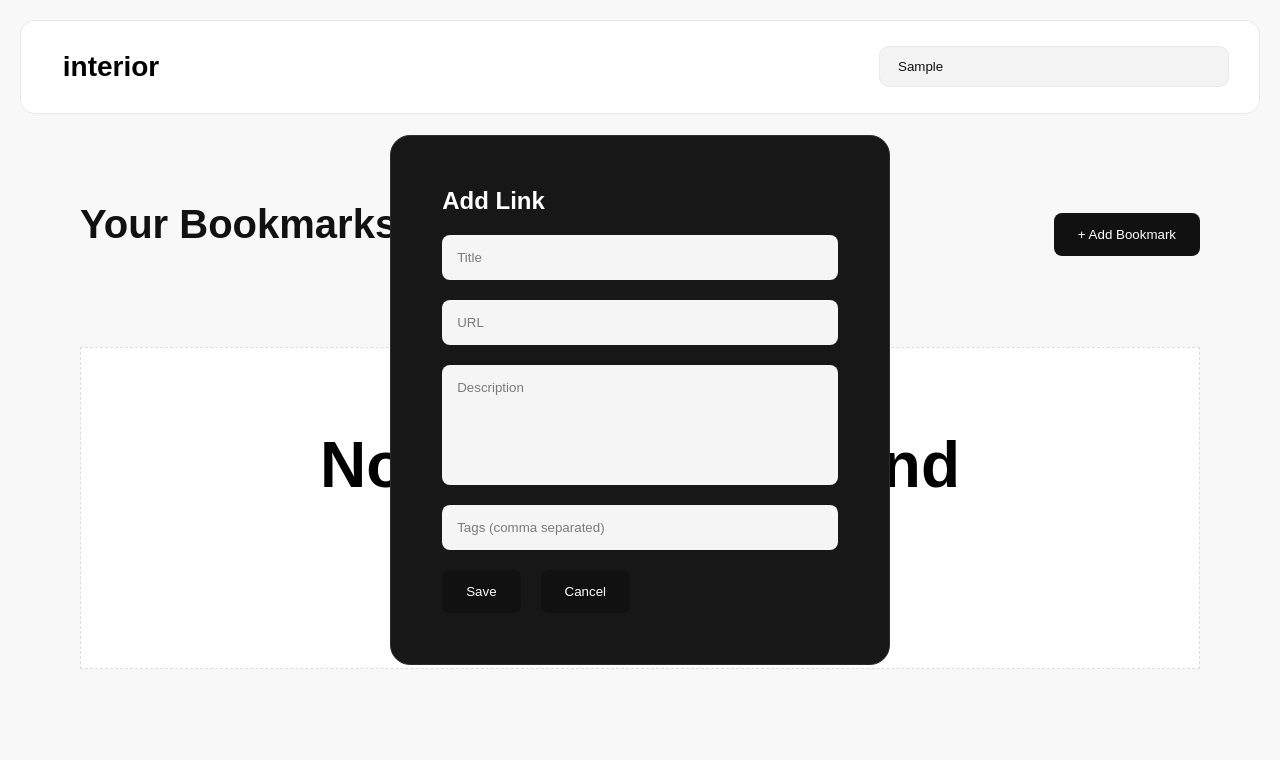
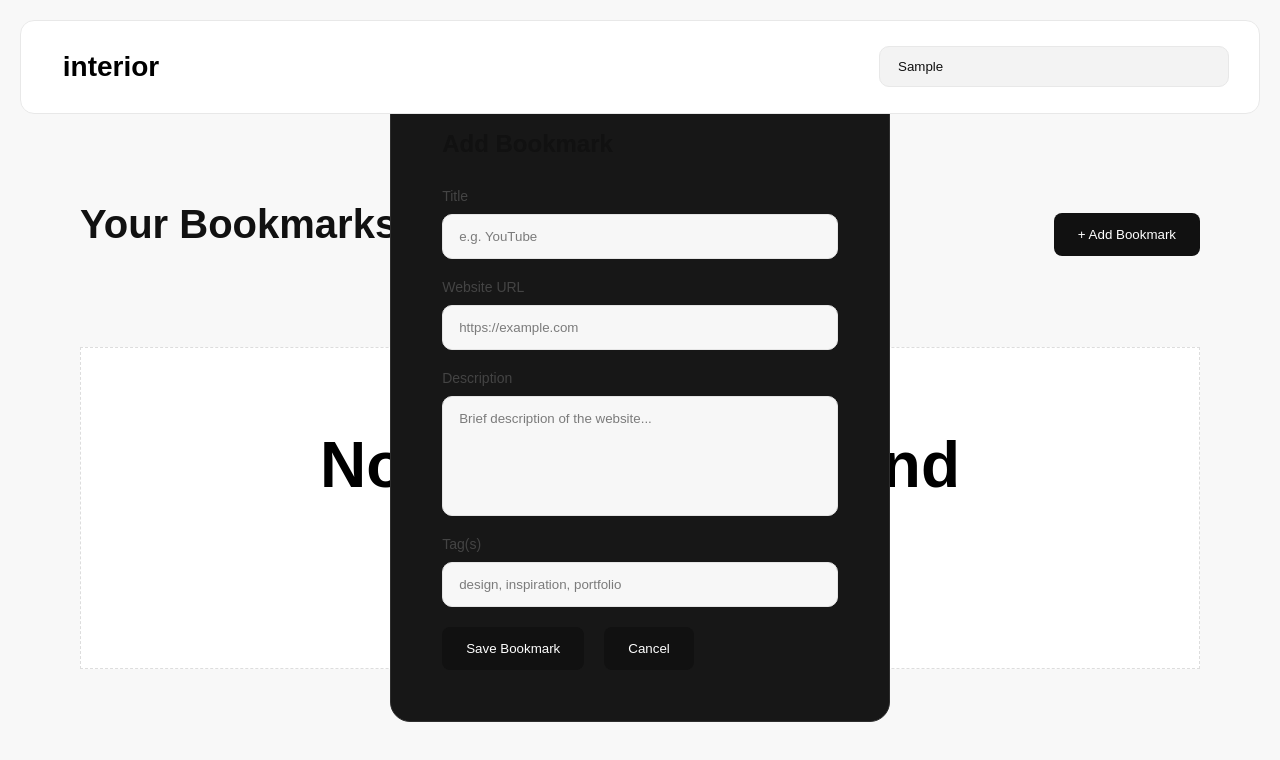
Before and after one commit to Lutricia-The-Coder/InteriorDesigns, a React (Vite) app: page / in a window 1280 px wide. Both pictures are taken after typing "Sample" into the empty fields and a click on the button "+ Add Bookmark". Shown: the top 760 px of the page. Built offline with nearby package versions, Linux system fonts and the light colour scheme.

Commit message:
add confirmation action to buttons

```diff
--- a/src/App.tsx
+++ b/src/App.tsx
@@ -5,6 +5,7 @@ import LinkList from "./components/LinkList";
 import useLocalStorage from "./hooks/useLocalStorage";
 import type { LinkItem } from "./types";
 import "./index.css";
+import Confirmation from "./components/Confirmation";
 
 function App() {
 
@@ -13,8 +14,25 @@ function App() {
   const [showForm, setShowForm] = useState(false);
   const [search, setSearch] = useState("");
 
+  //adding confirmation to the buttons
+  const [confirmation, setConfirmation] = useState<{
+  message: string;
+  type: "success" | "error";
+} | null>(null);
+
+const showConfirmation = (
+  message: string,
+  type: "success" | "error"
+) => {
+  setConfirmation({ message, type });
+
+  setTimeout(() => {
+    setConfirmation(null);
+  }, 3000);
+};
+
   const saveLink = (link: LinkItem) => {
-
+   showConfirmation("Bookmark saved successfully!", "success");
     const duplicate = links.find(
       (item) =>
         item.url.toLowerCase() === link.url.toLowerCase() &&
@@ -22,11 +40,12 @@ function App() {
     );
 
     if (duplicate) {
-      alert("This URL already exists.");
+     showConfirmation("Bookmark already exists.", "error");
       return;
     }
 
     if (editing) {
+      showConfirmation("Bookmark updated successfully!", "success");
       setLinks(
         links.map((item) =>
           item.id === editing.id ? link : item
@@ -43,6 +62,7 @@ function App() {
   const deleteLink = (id: string) => {
     if (window.confirm("Delete bookmark?")) {
       setLinks(links.filter((item) => item.id !== id));
+      showConfirmation("Bookmark deleted.", "success");
     }
   };
 
@@ -88,6 +108,13 @@ function App() {
           }}
         />
       )}
+
+      {confirmation && (
+  <Confirmation
+    message={confirmation.message}
+    type={confirmation.type}
+  />
+)}
     </>
   );
 }
--- /dev/null
+++ b/src/components/Confirmation.tsx
@@ -0,0 +1,12 @@
+type Props = {
+  message: string;
+  type: "success" | "error";
+};
+
+export default function Confirmation({ message, type }: Props) {
+  return (
+    <div className={`confirmation ${type}`}>
+      {message}
+    </div>
+  );
+}
--- a/src/components/LinkCard.tsx
+++ b/src/components/LinkCard.tsx
@@ -20,7 +20,7 @@ export default function LinkCard({
 }: Props) {
   return (
     <div className="card">
-
+       <p>Title</p>
       <h2>{link.title}</h2>
 
       <a
@@ -30,9 +30,10 @@ export default function LinkCard({
       >
         {link.url}
       </a>
-
+      <p>Description</p>
       <p>{link.description}</p>
 
+       <p>Tag</p>
       <div className="tags">
         {link.tags.map((tag) => (
           <span key={tag}>{tag}</span>
--- a/src/components/LinkForm.tsx
+++ b/src/components/LinkForm.tsx
@@ -58,50 +58,54 @@ export default function LinkForm({
     <div className="modal">
 
      <form className="glass" onSubmit={submit}>
+  <h2>{editing ? "Edit Bookmark" : "Add Bookmark"}</h2>
 
-        <h2>
-          {editing ? "Edit Link" : "Add Link"}
-        </h2>
-
+  <label htmlFor="title">Title</label>
   <input
-          placeholder="Title"
+    id="title"
+    type="text"
+    placeholder="e.g. YouTube"
     value={title}
     onChange={(e) => setTitle(e.target.value)}
+    required
   />
 
+  <label htmlFor="url">Website URL</label>
   <input
-          placeholder="URL"
+    id="url"
+    type="url"
+    placeholder="https://example.com"
     value={url}
     onChange={(e) => setUrl(e.target.value)}
+    required
   />
 
+  <label htmlFor="description">Description</label>
   <textarea
-          placeholder="Description"
+    id="description"
+    placeholder="Brief description of the website..."
     value={description}
     onChange={(e) => setDescription(e.target.value)}
   />
 
+  <label htmlFor="tags">Tag(s)</label>
   <input
-          placeholder="Tags (comma separated)"
+    id="tags"
+    type="text"
+    placeholder="design, inspiration, portfolio"
     value={tags}
     onChange={(e) => setTags(e.target.value)}
   />
 
   <div className="buttons">
-
     <button type="submit">
-            Save
+      {editing ? "Update Bookmark" : "Save Bookmark"}
     </button>
 
-          <button
-            type="button"
-            onClick={close}
-          >
+    <button type="button" onClick={close}>
       Cancel
     </button>
-
   </div>
-
 </form>
 
     </div>
--- a/src/index.css
+++ b/src/index.css
@@ -187,14 +187,12 @@ padding: 4%;
 
 .glass input,
 .glass textarea{
-     background:#F5F5F5;
-
+   width:100%;
+    padding:14px 16px;
+    border:1px solid #E5E5E5;
+    border-radius:10px;
+    background:#F7F7F7;
     color:#111;
-
-    border:1px solid #E8E8E8;
-padding:15px;
-border:none;
-border-radius:8px;
 outline:none;
 }
 .glass input::placeholder,
@@ -209,7 +207,23 @@ height:120px;
 resize:none;
 
 }
+.glass label{
+    font-size:14px;
+    font-weight:500;
+    color:#444;
+    margin-bottom:-10px;
+}
+.glass input:focus,
+.glass textarea:focus{
+    outline:none;
+    border-color:#111;
+    background:white;
+}
 
+.glass h2{
+    margin-bottom:10px;
+    color:#111;
+}
 .buttons{
 
 display:flex;
@@ -409,7 +423,43 @@ border-radius:50px;
     cursor: pointer;
     font-size: 18px;
 }
+/*confirmation button*/
+.confirmation{
+    position:fixed;
+    top:100px;
+    right:30px;
 
+    padding:16px 22px;
+
+    border-radius:12px;
+
+    background:#111;
+    color:white;
+
+    box-shadow:0 10px 30px rgba(0,0,0,.15);
+
+    z-index:2000;
+
+    animation:slideIn .3s ease;
+}
+.confirmation.success{
+    border-left:5px solid #4CAF50;
+}
+
+.confirmation.error{
+    border-left:5px solid #E53935;
+}
+
+@keyframes slideIn{
+    from{
+        opacity:0;
+        transform:translateX(40px);
+    }
+    to{
+        opacity:1;
+        transform:translateX(0);
+    }
+}
 /*responsiveness*/
 /* =======================================================
    1200px - Large Laptops
```
Lines whose indentation alone changed are shown as unchanged.
